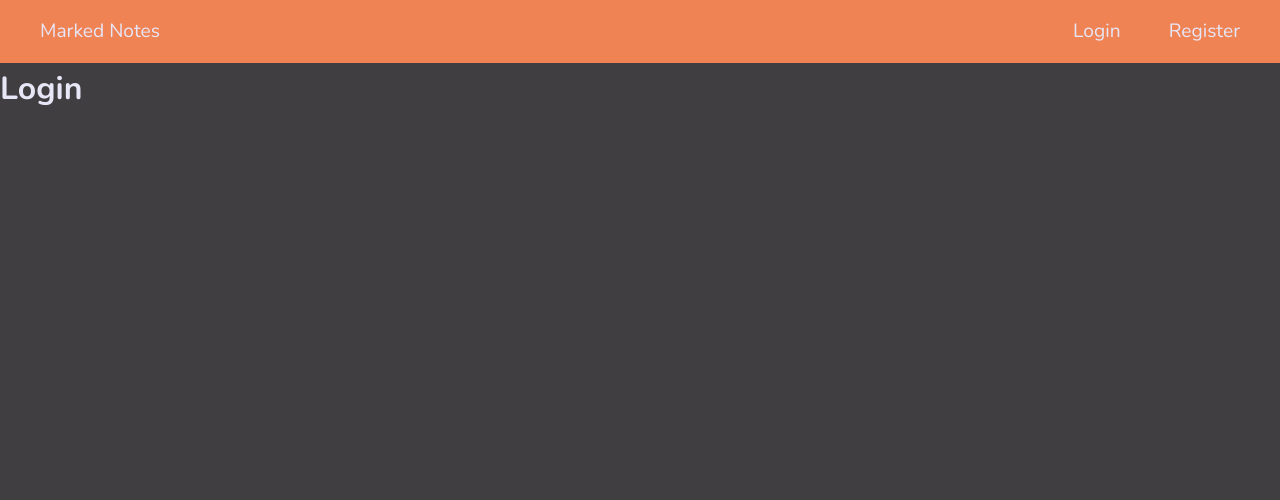
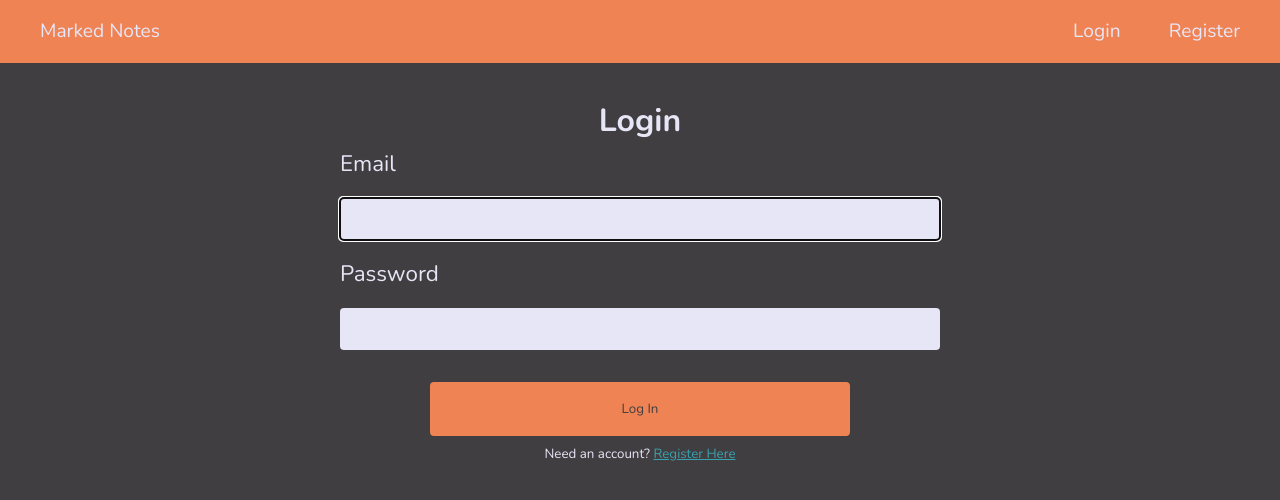
Before and after one commit to MrTj458/markednotes, a Vue app in the folder vue/: page /#/login in a window 1280 px wide. Shown: the top 500 px of the page. Built offline with nearby package versions, Linux system fonts and the light colour scheme.

Commit message:
Client login page

```diff
--- a/vue/package.json
+++ b/vue/package.json
@@ -8,6 +8,7 @@
     "lint": "eslint . --ext .vue,.js,.jsx,.cjs,.mjs --fix --ignore-path .gitignore"
   },
   "dependencies": {
+    "axios": "^0.27.2",
     "pinia": "^2.0.13",
     "vue": "^3.2.33",
     "vue-router": "^4.0.14"
--- a/vue/src/App.vue
+++ b/vue/src/App.vue
@@ -42,9 +42,4 @@ body {
 a {
   color: var(--blue-color);
 }
-
-.container {
-  width: 100%;
-  max-width: 1100px;
-}
 </style>
--- /dev/null
+++ b/vue/src/components/LoadingSpinner.vue
@@ -0,0 +1,35 @@
+<script setup>
+import { defineProps } from "vue";
+
+const props = defineProps(["white"]);
+</script>
+
+<template>
+  <div :class="{ spinner: true, white: props.white }"></div>
+</template>
+
+<style scoped>
+.spinner {
+  width: 25px;
+  height: 25px;
+  border: 4px solid var(--gray-color);
+  border-right-color: transparent;
+  border-radius: 50%;
+  animation: spin 0.5s linear infinite;
+  margin: auto;
+}
+
+.white {
+  border-color: var(--white-color);
+  border-right-color: transparent;
+}
+
+@keyframes spin {
+  0% {
+    transform: rotate(0);
+  }
+  100% {
+    transform: rotate(360deg);
+  }
+}
+</style>
--- a/vue/src/components/NavBar.vue
+++ b/vue/src/components/NavBar.vue
@@ -26,10 +26,8 @@
 .nav-bar {
   background-color: var(--orange-color);
   display: flex;
-  justify-content: center;
   align-items: center;
   width: 100%;
-  display: flex;
   justify-content: space-between;
   padding: 1rem 2rem;
 }
--- a/vue/src/router/index.js
+++ b/vue/src/router/index.js
@@ -19,6 +19,11 @@ const router = createRouter({
       name: "register",
       component: () => import("../views/RegisterView.vue"),
     },
+    {
+      path: "/dashboard",
+      name: "dashboard",
+      component: () => import("../views/DashboardView.vue"),
+    },
   ],
 });
 
--- /dev/null
+++ b/vue/src/stores/user.js
@@ -0,0 +1,32 @@
+import { defineStore } from "pinia";
+import axios from "axios";
+
+export const useUserStore = defineStore({
+  id: "user",
+  state: () => ({
+    user: null,
+    error: null,
+    loading: false,
+  }),
+  getters: {},
+  actions: {
+    async logIn(email, password) {
+      try {
+        this.loading = true;
+        const res = await axios.post("/api/users/login", {
+          email,
+          password,
+        });
+        localStorage.setItem("token", res.data.token);
+        this.user = res.data.user;
+        this.error = null;
+        this.loading = false;
+      } catch (e) {
+        console.error("error logging in:", e);
+        this.user = null;
+        this.error = "Invalid email or password.";
+        this.loading = false;
+      }
+    },
+  },
+});
--- /dev/null
+++ b/vue/src/views/DashboardView.vue
@@ -0,0 +1,12 @@
+<template>
+  <h1>Dashboard</h1>
+  <p>{{ user.user }}</p>
+</template>
+
+<script setup>
+import { useUserStore } from "../stores/user";
+
+const user = useUserStore();
+</script>
+
+<style></style>
--- a/vue/src/views/LoginView.vue
+++ b/vue/src/views/LoginView.vue
@@ -1,9 +1,105 @@
+<script setup>
+import { ref } from "vue";
+import { useRouter } from "vue-router";
+import { useUserStore } from "../stores/user";
+import LoadingSpinner from "../components/LoadingSpinner.vue";
+
+const user = useUserStore();
+const router = useRouter();
+
+const email = ref("");
+const password = ref("");
+
+const handleSubmit = async () => {
+  await user.logIn(email.value, password.value);
+  if (user.user !== null) {
+    router.push({ name: "dashboard" });
+  }
+};
+</script>
+
 <template>
   <main>
     <h1>Login</h1>
+    <form @submit.prevent="handleSubmit">
+      <div class="input-group">
+        <label for="email">Email</label>
+        <input type="email" name="email" v-model="email" required autofocus />
+      </div>
+      <div class="input-group">
+        <label for="password">Password</label>
+        <input type="password" name="password" v-model="password" required />
+      </div>
+      <p v-if="user.error" class="error">{{ user.error }}</p>
+      <button type="submit" :disabled="user.loading">
+        <LoadingSpinner v-if="user.loading" />
+        <p v-else>Log In</p>
+      </button>
+      <small
+        >Need an account?
+        <RouterLink :to="{ name: 'register' }">Register Here</RouterLink></small
+      >
+    </form>
   </main>
 </template>
 
 <script setup></script>
 
-<style></style>
+<style scoped>
+main {
+  margin-top: 2rem;
+  width: 100%;
+  display: flex;
+  flex-direction: column;
+  align-items: center;
+}
+
+form {
+  max-width: 95%;
+  width: 600px;
+  display: flex;
+  flex-direction: column;
+  align-items: center;
+}
+
+.error {
+  color: red;
+  font-weight: bold;
+  font-size: 1.2rem;
+}
+
+.input-group {
+  width: 100%;
+}
+
+label {
+  font-size: 1.4rem;
+}
+
+input {
+  margin: 1rem 0;
+  display: block;
+  width: 100%;
+  padding: 0.5rem 1rem;
+  font-size: 1.2rem;
+  background-color: var(--white-color);
+  border: 0;
+  border-radius: 4px;
+}
+
+button {
+  display: block;
+  margin-top: 1rem;
+  width: 70%;
+  border: 2px solid var(--orange-color);
+  padding: 1rem;
+  color: var(--gray-color);
+  background-color: var(--orange-color);
+  border-radius: 4px;
+  cursor: pointer;
+}
+
+small {
+  margin-top: 0.5rem;
+}
+</style>
--- a/vue/vite.config.js
+++ b/vue/vite.config.js
@@ -11,4 +11,9 @@ export default defineConfig({
       "@": fileURLToPath(new URL("./src", import.meta.url)),
     },
   },
+  server: {
+    proxy: {
+      "/api": "http://localhost:8080",
+    },
+  },
 });
```
Also changed, not shown: 1 other file (tests, documents, lock files or other folders).
